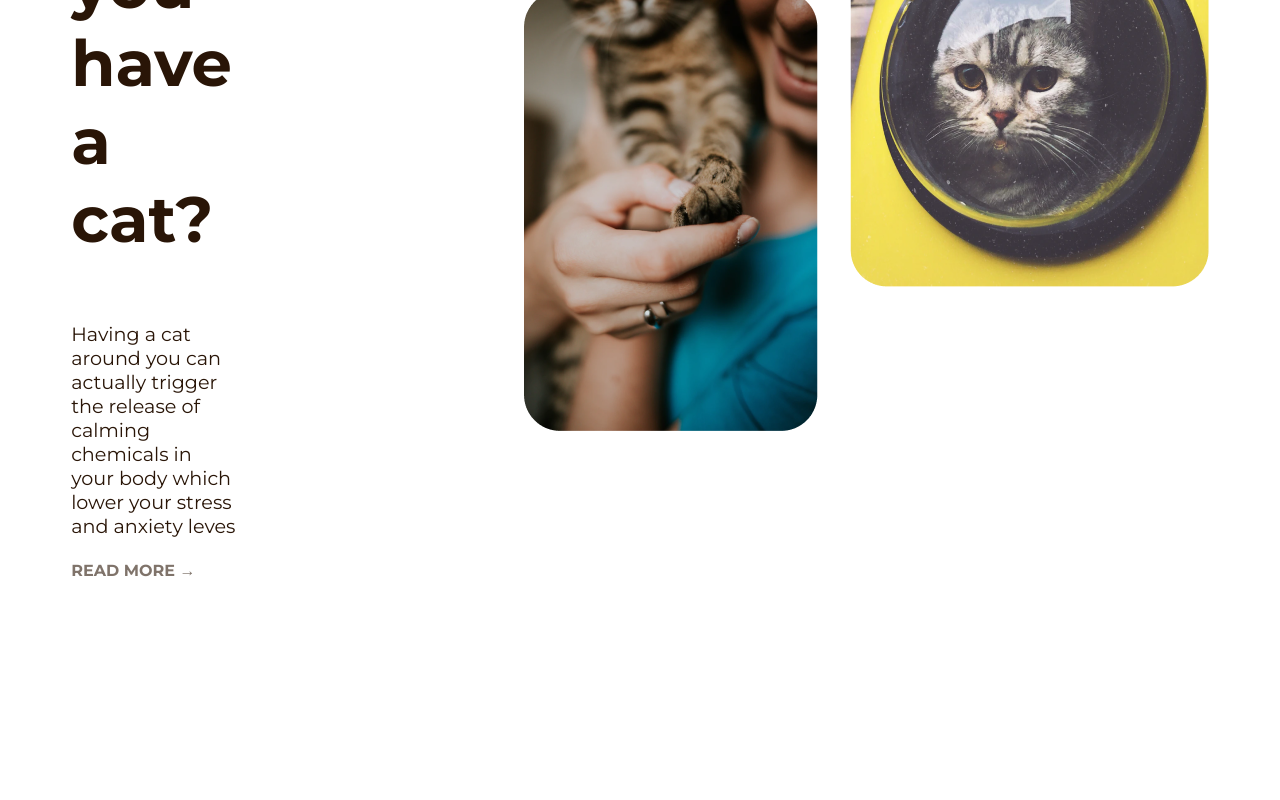
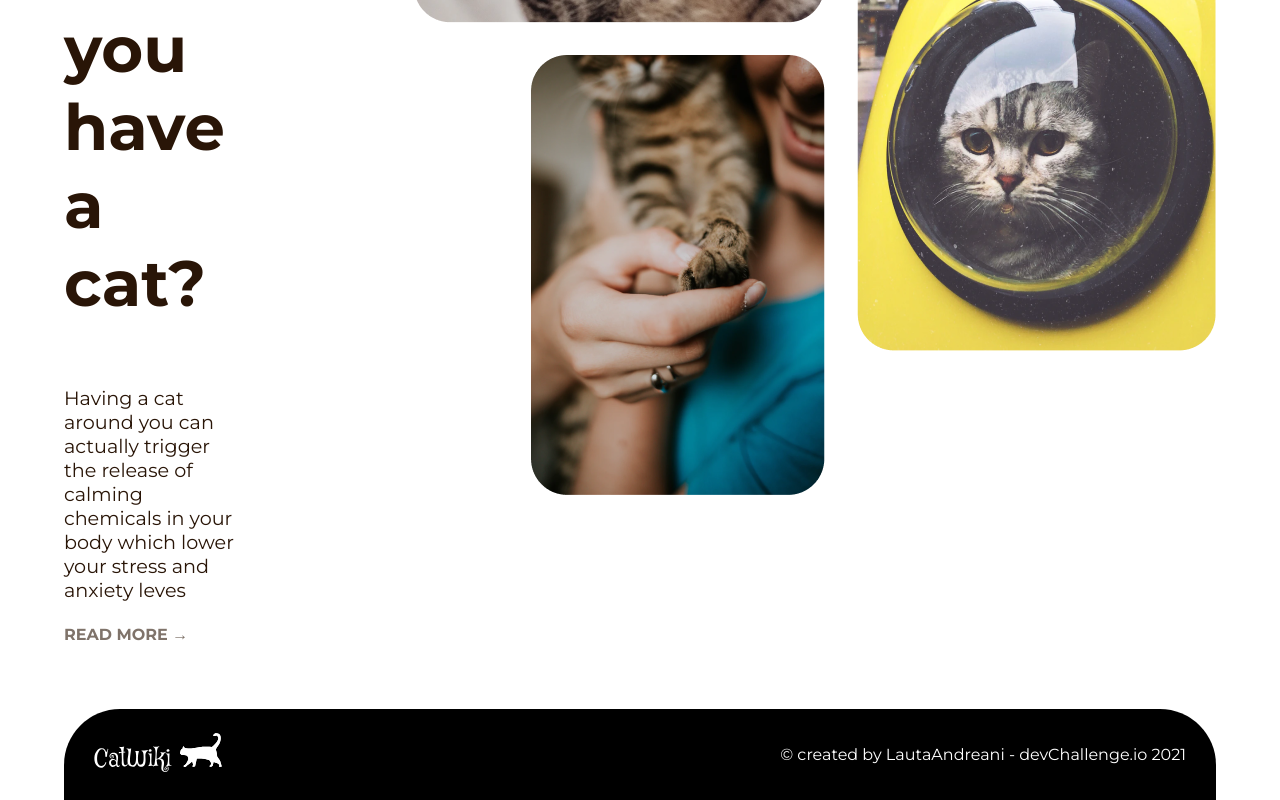
Before and after one commit to LautaAndreani/catwikit-challenge, a React (Vite) app: page / in a window 1280 px wide. Shown: the part 1921-2721 px from the top of the page. Before the commit the page ends 2510 px from the top, so only its background shows below. Built offline with nearby package versions, Linux system fonts and the light colour scheme.

Commit message:
feat: footer

```diff
--- a/src/App.module.css
+++ b/src/App.module.css
@@ -10,6 +10,9 @@
 body {
     font-family: "Montserrat", sans-serif;
     font-weight: 400;
+    margin: 0;
+    padding: 0;
+    box-sizing: border-box;
 }
 
 .container {
--- a/src/components/Content.module.css
+++ b/src/components/Content.module.css
@@ -1,7 +1,7 @@
 .container {
     display: flex;
     justify-content: flex-start;
-    margin-top: 2rem;
+    margin: 4rem 0;
 }
 
 .content_left h3{
--- /dev/null
+++ b/src/components/Footer.module.css
@@ -0,0 +1,12 @@
+.footer {
+    background-color: var(--black);
+    padding: 20px 30px;
+    border-radius: 3.5rem 3.5rem 0 0 ;
+    color: var(--white);
+    display: flex;
+    justify-content: space-between;
+}
+
+.footer img {
+    filter: brightness(0) invert(1);
+}
--- /dev/null
+++ b/src/components/Footer.tsx
@@ -0,0 +1,10 @@
+import style from './Footer.module.css'
+
+export default function Footer() {
+	return (
+		<footer className={style.footer}>
+			<img src="/logos/CatwikiLogo.svg" alt="cat wiki logo" />
+			<p>© created by LautaAndreani - devChallenge.io 2021</p>
+		</footer>
+	)
+}
--- /dev/null
+++ b/src/components/NavBar.module.css
@@ -0,0 +1,3 @@
+.container {
+    padding: 20px 0px;
+}
--- a/src/components/Navbar.tsx
+++ b/src/components/Navbar.tsx
@@ -1,7 +1,9 @@
+import style from './NavBar.module.css'
+
 export default function NavBar() {
 	return (
-		<nav>
-			<img src="/logos/CatwikiLogo.svg" alt="" />
+		<nav className={style.container}>
+			<img src="/logos/CatwikiLogo.svg" alt="cat wiki logo" />
 		</nav>
 	)
 }
--- a/src/views/Home/Home.tsx
+++ b/src/views/Home/Home.tsx
@@ -1,4 +1,5 @@
 import Content from '../../components/Content'
+import Footer from '../../components/Footer'
 import MainCat from '../../components/MainCat'
 import NavBar from '../../components/Navbar'
 
@@ -8,6 +9,7 @@ export default function Home() {
 			<NavBar />
 			<MainCat />
 			<Content />
+			<Footer />
 		</>
 	)
 }
```
